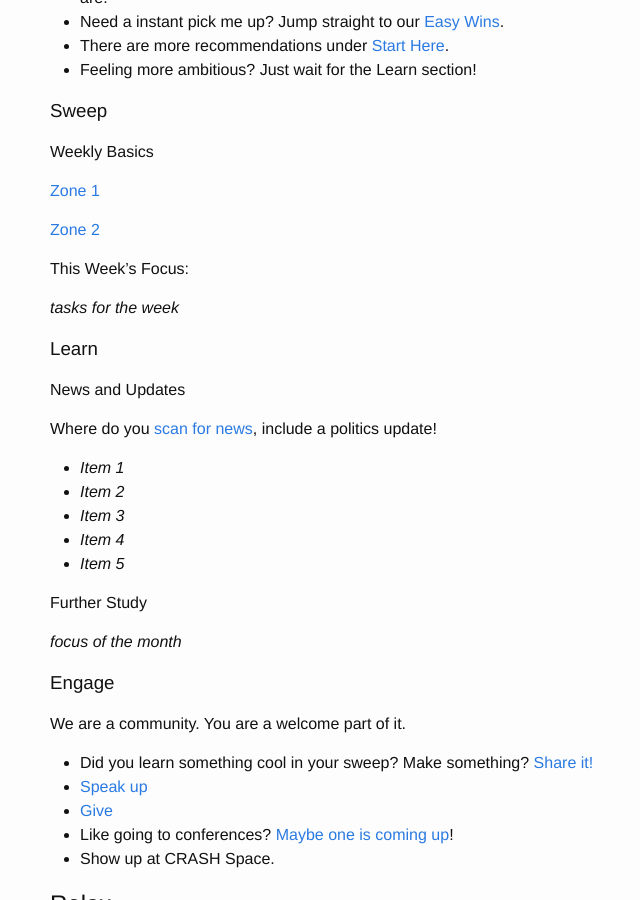
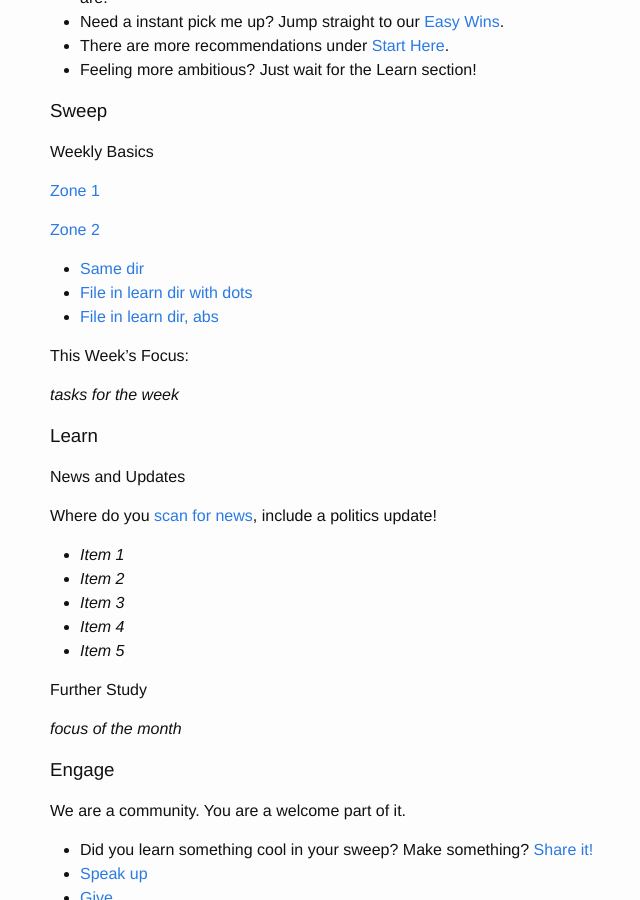
Before and after one commit to CRASHSpace/tuesday, a Jekyll site: the page built from _sweep/template.md, in a window 1280 px wide and 900 px high, scrolled down 466 px. Shown: the whole window, without its empty margins (220-860 px from the left). Built offline with Jekyll 4.4.1, drawn with Linux system fonts in a browser that asks for light colours.

Commit message:
some tests

```diff
--- a/_sweep/template.md
+++ b/_sweep/template.md
@@ -40,6 +40,10 @@ _focus of the month_
 [{{ item.title }}]({{ item.support_file }})
 {% endfor %}
 
+* [Same dir](sweep_basic_checklist.md)
+* [File in learn dir with dots](../_learn/01-news.md)
+* [File in learn dir, abs](/_learn/01-news.md)
+
 #### This Week’s Focus:
 
 _tasks for the week_
```
